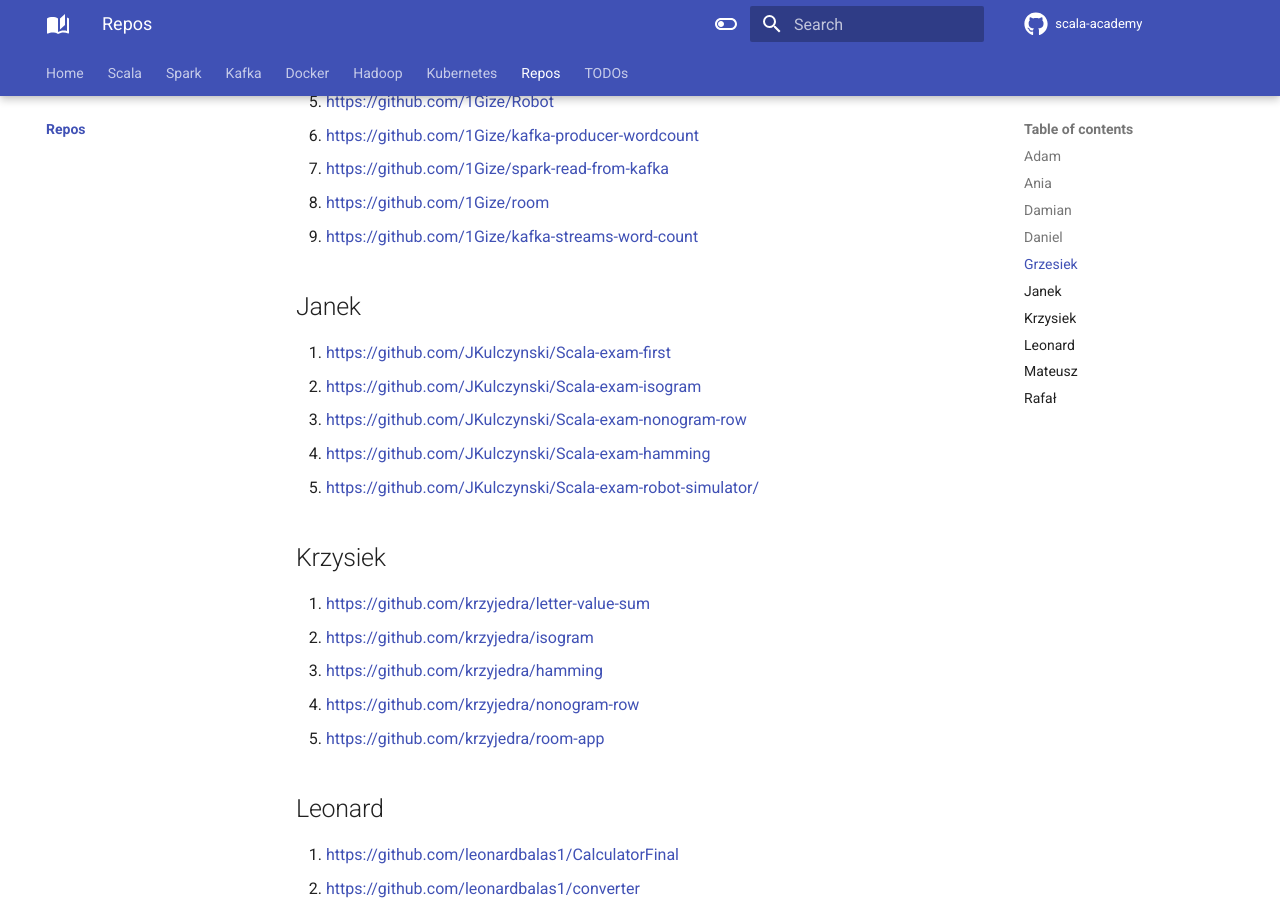
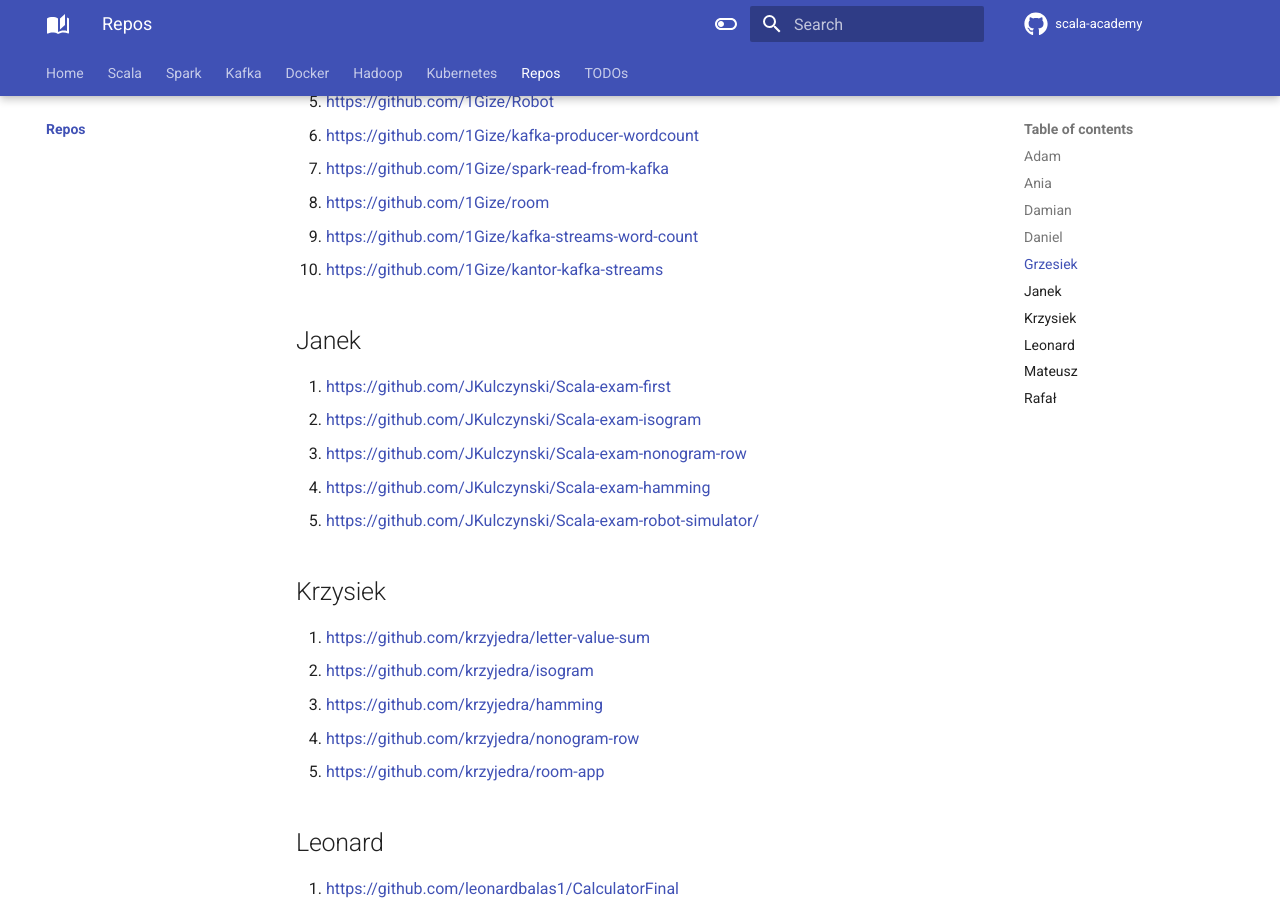
Before and after one commit to jaceklaskowski/scala-academy, an MkDocs documentation site: the page built from docs/repos/index.md, in a window 1280 px wide and 900 px high, scrolled down 2569 px. Built offline with MkDocs 1.6.1 and Material for MkDocs 9.7.7, drawn with Linux system fonts in a browser that asks for light colours; comment, search, counter and statistics services are not loaded; some of the changed lines change nothing that is shown.

Commit message:
A repo from Grzegorz

```diff
--- a/docs/repos/index.md
+++ b/docs/repos/index.md
@@ -80,6 +80,7 @@
 1. https://github.com/1Gize/spark-read-from-kafka
 1. https://github.com/1Gize/room
 1. https://github.com/1Gize/kafka-streams-word-count
+1. https://github.com/1Gize/kantor-kafka-streams
 
 ## Janek
 
```
